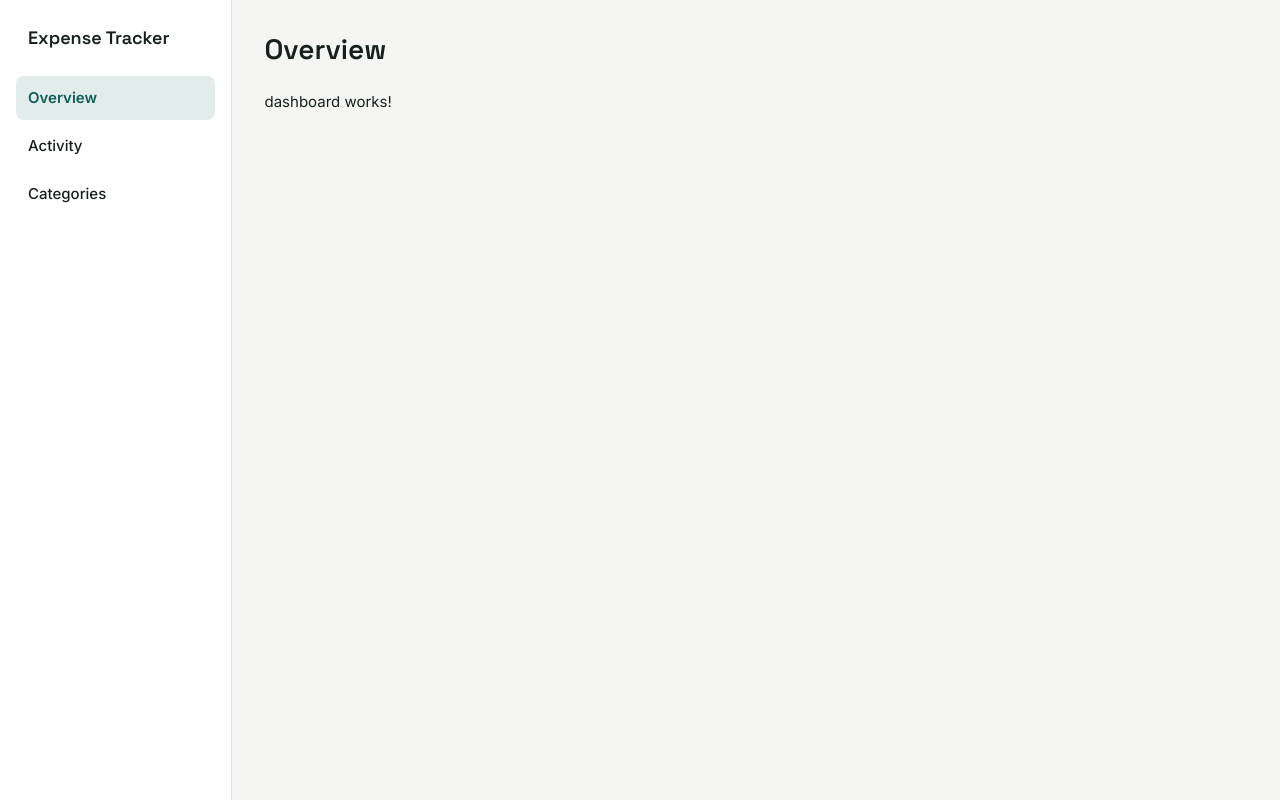
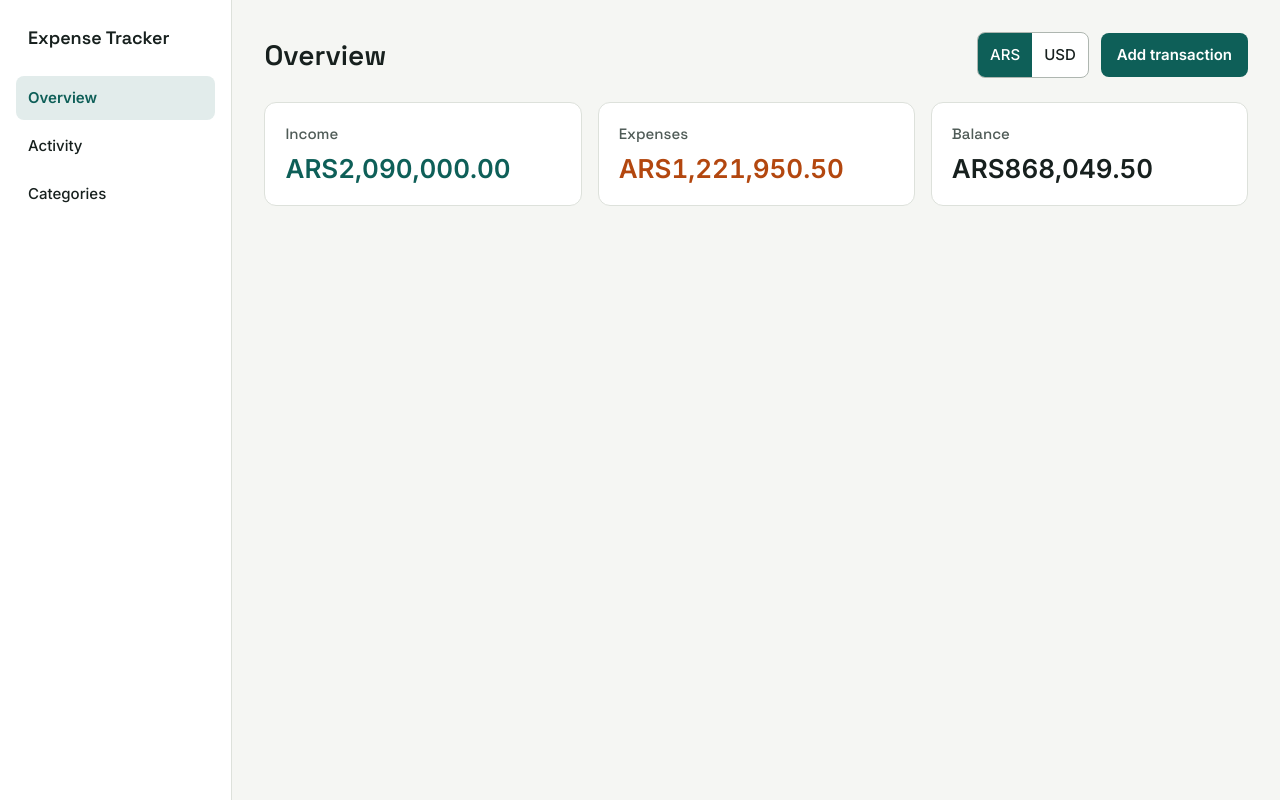
Before and after one commit to mcarolinadiaz/expense-tracker, an Angular app in the folder web/: page / in a window 1280 px wide. Built offline with nearby package versions, Linux system fonts and the light colour scheme.

Commit message:
Show summary cards and currency switch on the dashboard

```diff
--- a/web/src/app/dashboard/dashboard.css
+++ b/web/src/app/dashboard/dashboard.css
@@ -0,0 +1,5 @@
+@reference '../../styles.css';
+
+.stat-cards {
+  @apply grid grid-cols-[repeat(auto-fit,minmax(14rem,1fr))] gap-4;
+}
--- a/web/src/app/dashboard/dashboard.html
+++ b/web/src/app/dashboard/dashboard.html
@@ -1 +1,27 @@
-<p>dashboard works!</p>
+<ng-template appNavbarActions>
+  <div class="segmented" role="group" [attr.aria-label]="text.currency">
+    @for (option of currencies; track option) {
+      <button
+        type="button"
+        class="segmented-item"
+        [attr.aria-pressed]="currency() === option"
+        (click)="currency.set(option)"
+      >
+        {{ option }}
+      </button>
+    }
+  </div>
+
+  <button type="button" class="btn btn-primary">{{ actionText.addTransaction }}</button>
+</ng-template>
+
+<section class="stat-cards" [attr.aria-label]="text.title">
+  @for (card of cards(); track card.label) {
+    <app-stat-card
+      [label]="card.label"
+      [amount]="card.amount"
+      [currency]="currency()"
+      [tone]="card.tone"
+    />
+  }
+</section>
--- a/web/src/app/dashboard/dashboard.ts
+++ b/web/src/app/dashboard/dashboard.ts
@@ -1,9 +1,49 @@
-import { Component } from '@angular/core';
+import { Component, computed, inject, signal } from '@angular/core';
+import { rxResource } from '@angular/core/rxjs-interop';
+import { CURRENCIES, CURRENCY, Currency, Money } from '../core/api/money';
+import { APP_TEXT } from '../core/constants/app-text';
+import { NavbarActions } from '../navbar/navbar-actions';
+import { SummaryService } from '../shared/services/summary.service';
+import { STAT_CARD_TONE, StatCard, StatCardTone } from '../shared/stat-card/stat-card';
+
+function currentMonth(): string {
+  const today = new Date();
+  return `${today.getFullYear()}-${String(today.getMonth() + 1).padStart(2, '0')}`;
+}
 
 @Component({
-  imports: [],
+  imports: [NavbarActions, StatCard],
   selector: 'app-dashboard',
   styleUrl: './dashboard.css',
   templateUrl: './dashboard.html',
 })
-export class Dashboard {}
+export class Dashboard {
+  private readonly summaryService = inject(SummaryService);
+
+  protected readonly actionText = APP_TEXT.actions;
+  protected readonly text = APP_TEXT.summary;
+  protected readonly currencies = CURRENCIES;
+  protected readonly currency = signal<Currency>(CURRENCY.ARS);
+
+  private readonly month = currentMonth();
+  private readonly summary = rxResource({
+    params: () => ({ month: this.month, currency: this.currency() }),
+    stream: ({ params }) => this.summaryService.getSummary(params.month, params.currency),
+  });
+
+  protected readonly cards = computed(
+    (): { label: string; amount: Money; tone: StatCardTone }[] => {
+      if (!this.summary.hasValue()) {
+        return [];
+      }
+
+      const summary = this.summary.value();
+
+      return [
+        { label: this.text.income, amount: summary.income, tone: STAT_CARD_TONE.income },
+        { label: this.text.expenses, amount: summary.expense, tone: STAT_CARD_TONE.expense },
+        { label: this.text.balance, amount: summary.balance, tone: STAT_CARD_TONE.neutral },
+      ];
+    },
+  );
+}
```
Also changed, not shown: 2 other files (tests, documents, lock files or other folders).
